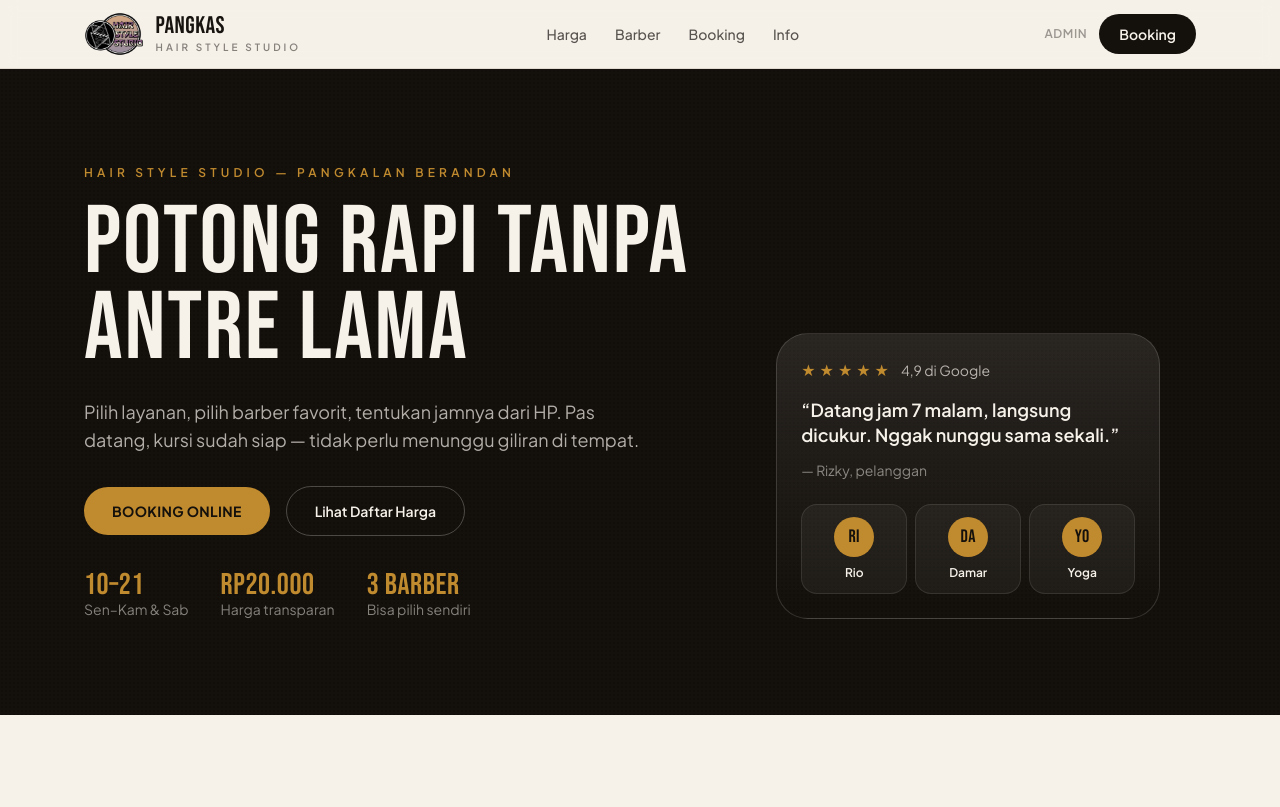
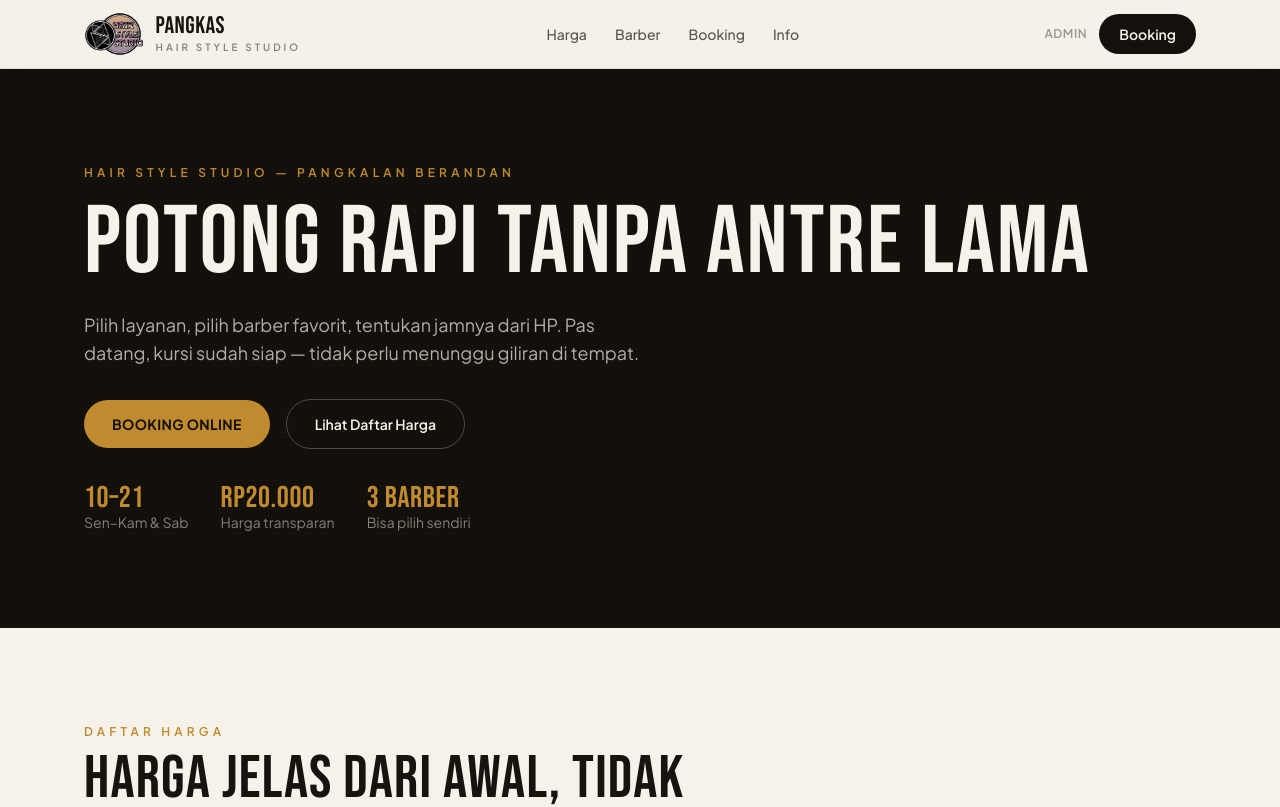
Before and after one commit to siherdot/pangkas-web, a Next.js app: page / in a window 1280 px wide. Shown: the top 807 px of the page. Built offline with nearby package versions, Linux system fonts and the light colour scheme.

Commit message:
Hapus kartu testimoni di hero

```diff
--- a/src/app/page.tsx
+++ b/src/app/page.tsx
@@ -70,7 +70,7 @@ export default async function Home() {
       {/* HERO */}
       <section className="relative overflow-hidden bg-ink text-cream">
         <div className="grain absolute inset-0 opacity-40" />
-        <div className="relative mx-auto grid max-w-6xl gap-10 px-5 py-16 md:grid-cols-[1.15fr_0.85fr] md:py-24">
+        <div className="relative mx-auto max-w-6xl px-5 py-16 md:py-24">
           <div>
             <p className="text-xs font-semibold uppercase tracking-[0.35em] text-brass">
               {shop.tagline} — {shop.city}
@@ -112,35 +112,6 @@ export default async function Home() {
               <div>
                 <p className="display text-3xl text-brass">{barbers.length} Barber</p>
                 <p className="text-cream/50">Bisa pilih sendiri</p>
-              </div>
-            </div>
-          </div>
-
-          <div className="relative flex items-end justify-center">
-            <div className="w-full max-w-sm rounded-[2rem] border border-cream/15 bg-gradient-to-b from-cream/10 to-transparent p-6">
-              <div className="flex items-center gap-1 text-brass">
-                {"★★★★★".split("").map((s, i) => (
-                  <span key={i}>{s}</span>
-                ))}
-                <span className="ml-2 text-sm text-cream/70">4,9 di Google</span>
-              </div>
-              <p className="mt-4 text-lg font-semibold leading-snug">
-                “Datang jam 7 malam, langsung dicukur. Nggak nunggu sama
-                sekali.”
-              </p>
-              <p className="mt-3 text-sm text-cream/50">— Rizky, pelanggan</p>
-              <div className="mt-6 grid grid-cols-3 gap-2">
-                {barbers.slice(0, 3).map((b) => (
-                  <div
-                    key={b.id}
-                    className="rounded-2xl border border-cream/10 bg-cream/5 p-3 text-center"
-                  >
-                    <span className="display mx-auto flex h-10 w-10 items-center justify-center rounded-full bg-brass text-lg text-ink">
-                      {b.initials}
-                    </span>
-                    <p className="mt-2 text-xs font-semibold">{b.name}</p>
-                  </div>
-                ))}
               </div>
             </div>
           </div>
```
